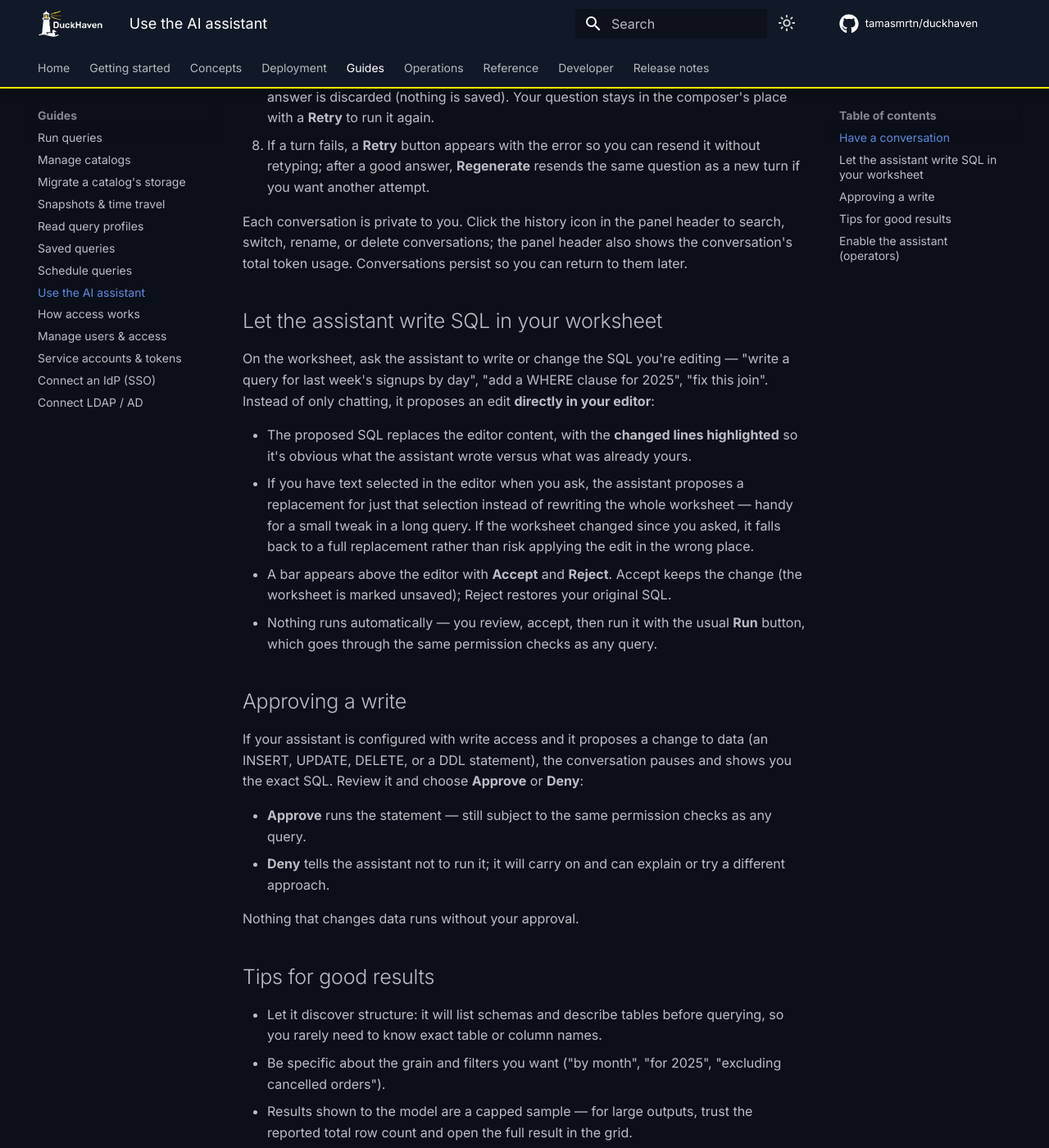
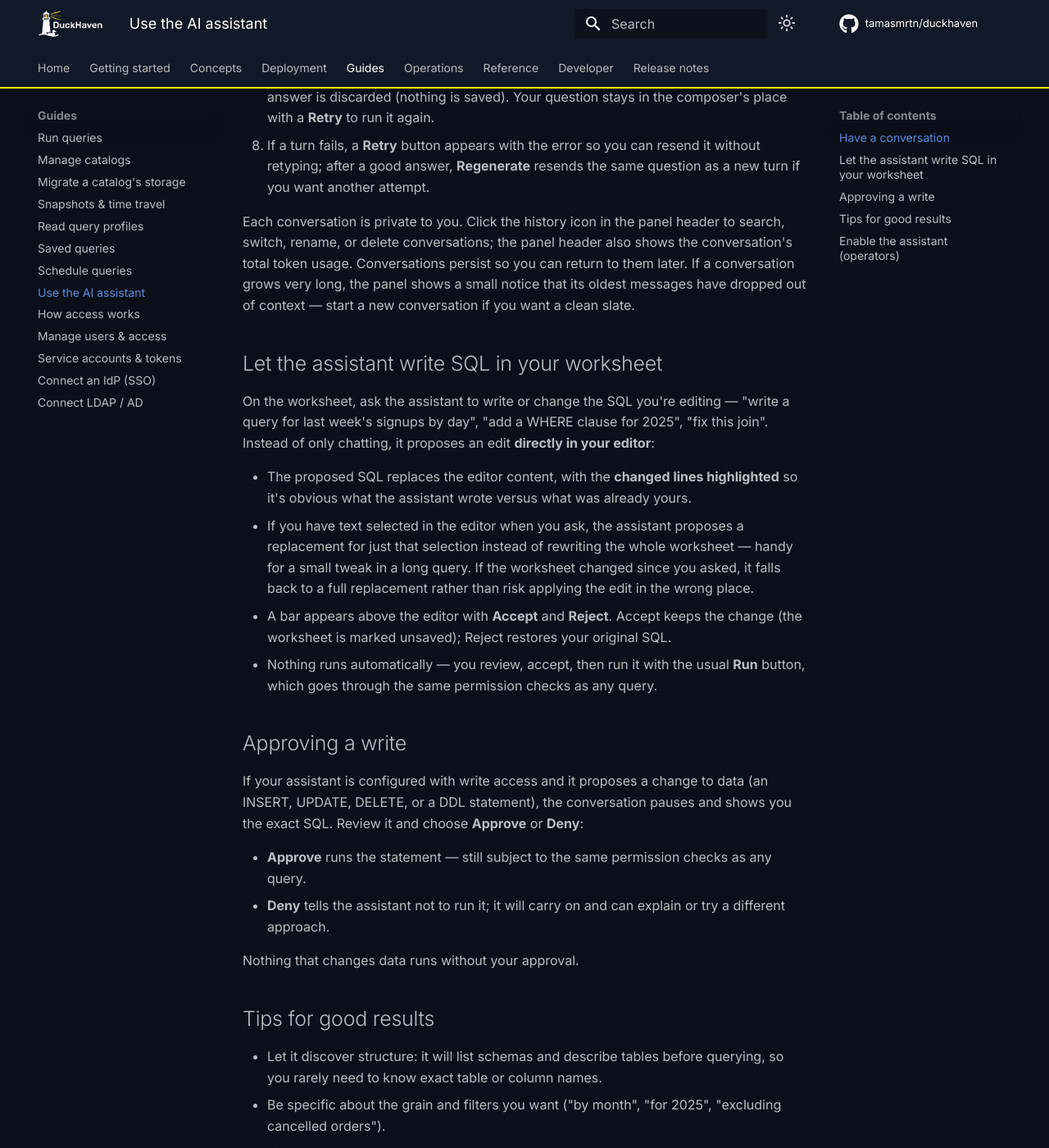
Before and after one commit to tamasmrtn/duckhaven, an MkDocs documentation site: the page built from docs/guides/using-the-assistant.md, in a window 1280 px wide and 1400 px high, scrolled down 909 px. Shown: the whole window at 82% size. Built offline with MkDocs 1.6.1 and Material for MkDocs 9.7.7, drawn with Linux system fonts in a browser that asks for light colours; comment, search, counter and statistics services are not loaded; some of the changed text lies outside the part shown.

Commit message:
Document clarifying questions and the history-truncation notice
Describe the two behaviors added: the assistant asking a short
clarifying question on ambiguous requests, and the panel notice shown
once a conversation crosses the history replay cap.

```diff
--- a/docs/guides/using-the-assistant.md
+++ b/docs/guides/using-the-assistant.md
@@ -30,7 +30,8 @@
 
 Each conversation is private to you. Click the history icon in the panel header to search, switch, rename, or delete
 conversations; the panel header also shows the conversation's total token usage. Conversations persist so you can
-return to them later.
+return to them later. If a conversation grows very long, the panel shows a small notice that its oldest messages have
+dropped out of context — start a new conversation if you want a clean slate.
 
 ## Let the assistant write SQL in your worksheet
 
@@ -63,6 +64,8 @@
 - Let it discover structure: it will list schemas and describe tables before querying, so you rarely need to know exact
   table or column names.
 - Be specific about the grain and filters you want ("by month", "for 2025", "excluding cancelled orders").
+- If your question is missing something essential — like the time period or which table you mean — the assistant
+  will ask a short clarifying question instead of guessing wrong.
 - Results shown to the model are a capped sample — for large outputs, trust the reported total row count and open the
   full result in the grid.
 - If the assistant says something is not accessible, that reflects the grants of its service account, not a bug. Ask
```
Also changed, not shown: docs/concepts/assistant.md (+3 -1 lines).
